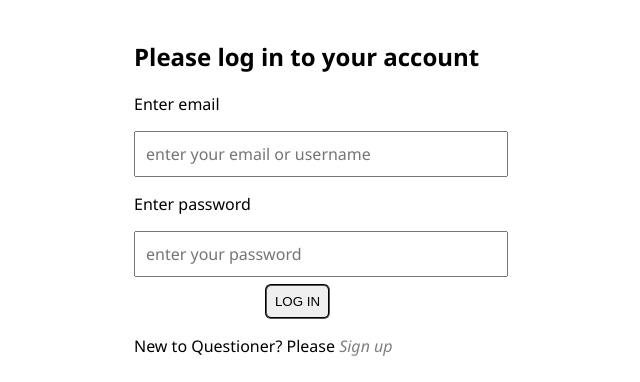
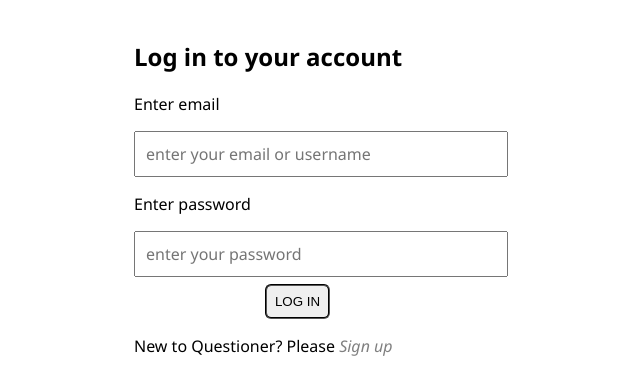
Before and after one commit to JosephNjuguna/QuestionerV1, a Python web app: template UI/templates/login.html in a window 1280 px wide. Shown: the part 54-436 px from the top of the page, without its empty margins (319-959 px from the left). Run offline with Jinja, Linux system fonts and the light colour scheme; the template is opened without the code that fills it, so the values that code supplies are empty.

Commit message:
[delivers #163140992]bug fix and finish log in ui templates

```diff
--- a/UI/templates/login.html
+++ b/UI/templates/login.html
@@ -15,7 +15,7 @@
         </nav>
         <div class="details-input">
             <form class="auth-input" action="" method="POST">
-                <h2>Please log in to your account</h2>
+                <h2>Log in to your account</h2>
                 <p class="hint">Enter email</p>
                 <input id="input" type="email" placeholder="enter your email or username">
                 <p class="hint">Enter password</p>
```
